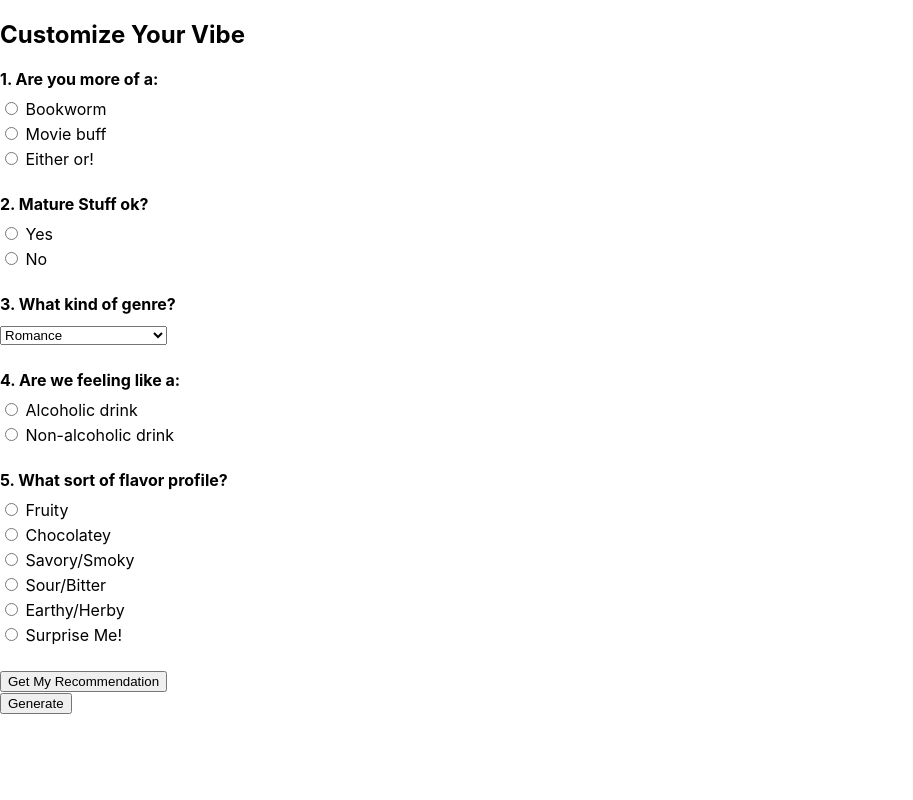
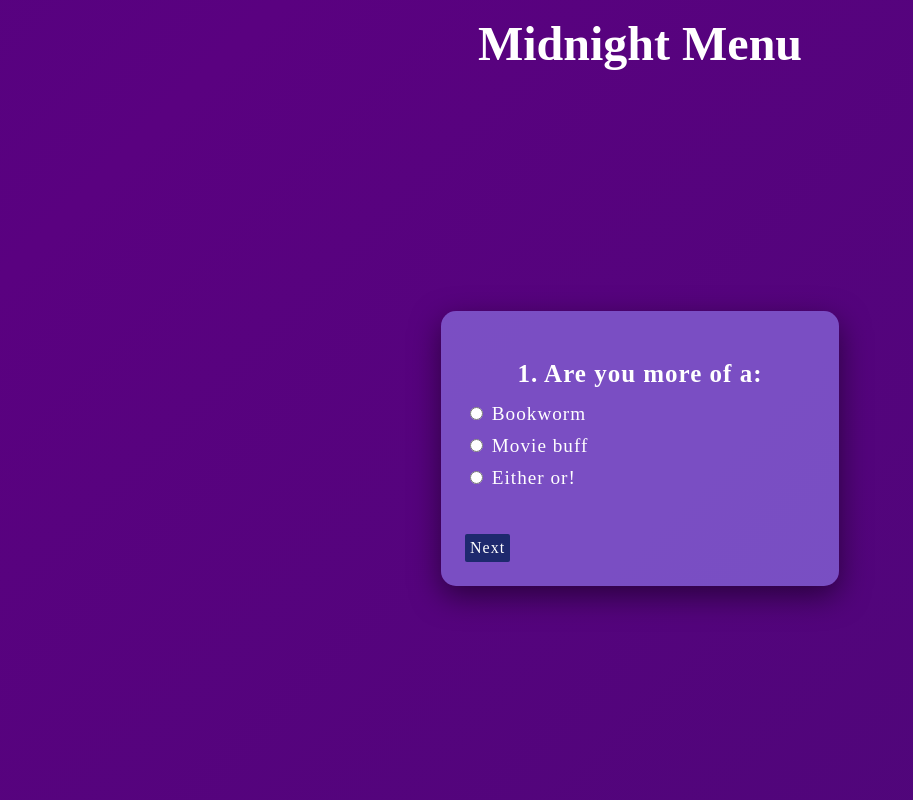
Before and after one commit to mstout7/web-app-final-project-26, a React (Create React App) app: page / in a window 1280 px wide. Shown: the top 800 px of the page, without its empty margins (0-913 px from the left). Built offline with nearby package versions, Linux system fonts and the light colour scheme.

Commit message:
Final Upload (for me, anyway)

```diff
--- a/src/App.css
+++ b/src/App.css
@@ -1,3 +1,24 @@
+body{
+  background: linear-gradient(-45deg, #211c5f, #5a0180, #081777);
+    background-size: 400% 400%;
+    animation: gradient 15s ease infinite;
+    color: white;
+    margin: 1dvh;
+  }
+
+
+@keyframes gradient {
+  0% {
+    background-position: 0% 50%;
+  }
+  50% {
+    background-position: 100% 50%;
+  }
+  100% {
+    background-position: 0% 50%;
+  }
+}
+
 /* The shaking animation */
 @keyframes shake {
   0% { transform: rotate(0deg); }
@@ -6,6 +27,14 @@
   75% { transform: rotate(10deg); }
   100% { transform: rotate(0deg); }
 }
+
+h1{
+  font-family: "Righteous", "sans-serif";
+  font-size: 3rem;
+  text-align: center;
+  margin: 2dvh 0;
+}
+
 
 .shaking-cocktail {
   font-size: 3rem; /* Make it big */
@@ -64,13 +93,6 @@
   border-bottom: 1px solid rgba(255,255,255,0.1);
 }
 
-.card {
-  flex: 1; /* Makes both cards equal width */
-  padding: 20px;
-  border-radius: 15px;
-  box-shadow: 0 10px 30px rgba(0,0,0,0.5);
-}
-
 .poster, .drink-img {
   width: 100%;
   max-width: 300px;
@@ -79,28 +101,70 @@
   object-fit: cover;
 }
 
+/* Mackenzee's CSS for quiz */
+#q1, #q2, #q3, #q4, #q5{
+  scroll-padding-top: 20dvh;
+}
+
+.question-block {
+  flex: 1;
+  /* Makes both cards equal width */
+  background: rgba(139, 112, 227, 0.694);
+  border-radius: 15px;
+  padding: 1.5rem;
+  width: 350px;
+  box-shadow: 0 10px 30px rgba(0,0,0,0.5);
+  transition: transform 0.3s ease;
+  margin: 30dvh auto;
+  border-radius: 15px;
+  color: white;
+  text-align: center;
+  font-family: "Comfortaa", "sans-serif";
+  letter-spacing: 1px;
+}
+
+.question-block p {
+  font-family: "Comfortaa", "sans-serif";
+  font-weight: 700;
+  margin-bottom: 10px;
+  font-size: 25px;
+}
+
+.question-block label {
+  display: block;
+  text-align: left;
+  padding: 5px 0;
+  cursor: pointer;
+  font-size: 1.2rem;
+}
+
+.next {
+  display: flex;
+  justify-content: space-between;
+}
+
+.next a{
+  color: white;
+  text-decoration: none;
+  padding: 5px;
+  background-color: #1e296e;
+  border-radius: 2px;
+  margin-top: 5dvh;
+}
+
+.next a:hover{
+  color: white;
+  font-weight: 700;
+  box-shadow: 0 10px 30px rgba(0, 0, 0, 0.2);
+  text-decoration: none;
+}
+
 /* Mobile responsive: stack them on small screens */
 @media (max-width: 768px) {
   .flex-container {
     flex-direction: column;
     align-items: center;
   }
-}
-
-.question-block {
-  margin-bottom: 25px;
-  text-align: left;
-}
-
-.question-block p {
-  font-weight: bold;
-  margin-bottom: 10px;
-}
-
-.question-block label {
-  display: block; /* Puts each option on a new line */
-  margin-bottom: 5px;
-  cursor: pointer;
 }
 
 .poster {
@@ -118,12 +182,18 @@
   margin-top: 20px;
 }
 
-.card {
-  border-radius: 15px;
-  padding: 1.5rem;
-  width: 350px;
-  box-shadow: 0 10px 30px rgba(0,0,0,0.5);
-  transition: transform 0.3s ease;
+.card{
+  background-color: #060e3e;
+  margin: 5dvw;
+  padding: 2dvw;
+  border-radius: 10px;
+}
+
+.info-link{
+  color: mediumpurple;
+}
+.info-link:hover{
+  color: lavender;
 }
 
 .poster {
@@ -147,9 +217,20 @@
   font-size: 0.9rem;
   line-height: 1.4;
 }
-
+.submit-btn {
+  position: relative;
+  top: -20dvh;
+  margin: 30px 6dvw;
+  padding: 15px 40px;
+  background: transparent;
+  border: 2px solid #ff4757;
+  color: #ff4757;
+  cursor: pointer;
+  border-radius: 50px;
+  font-weight: bold;
+}
 .reset-btn {
-  margin-top: 30px;
+  margin: 30px 6dvw;
   padding: 15px 40px;
   background: transparent;
   border: 2px solid #ff4757;
@@ -159,7 +240,7 @@
   font-weight: bold;
 }
 
-.reset-btn:hover {
+.reset-btn:hover, .submit-btn:hover {
   background: #ff4757;
   color: white;
 }
@@ -182,5 +263,12 @@
   font-weight: bold;
 }
 .tmdb-logo{
-  max-width: 50px;
+  max-width: 100px;
 }
+
+.attribution-item {
+  min-width: 50dvw;
+  display: flex;
+  justify-content: space-between;
+  margin: 0 10dvw;
+}
--- a/src/components/Quiz.js
+++ b/src/components/Quiz.js
@@ -30,11 +30,11 @@ const Quiz = ({ onComplete, loading }) => {
 
   return (
     <div className="container">
+      <h1>Midnight Menu</h1>
       <form className="quiz-container" onSubmit={handleSubmit}>
-      <h2>Customize Your Vibe</h2>
 
       {/* Question 1: Media Type */}
-      <div className="question-block">
+      <div className="question-block" id="q1">
         <p>1. Are you more of a:</p>
         <label>
           <input type="radio" name="mediaType" value="book" onChange={handleChange} /> Bookworm
@@ -45,10 +45,13 @@ const Quiz = ({ onComplete, loading }) => {
         <label>
           <input type="radio" name="mediaType" value="either" onChange={handleChange} /> Either or!
         </label>
+        <div className='next' >
+          <a href="#q2">Next</a>
+        </div>
       </div>
 
       {/* Question 2: Mature Content */}
-      <div className="question-block">
+      <div className="question-block" id="q2">
         <p>2. Mature Stuff ok?</p>
         <label>
           <input type="radio" name="isMature" value="true" onChange={handleChange} /> Yes
@@ -56,12 +59,16 @@ const Quiz = ({ onComplete, loading }) => {
         <label>
           <input type="radio" name="isMature" value="false" onChange={handleChange} /> No
         </label>
+        <div className='next' >
+          <a href="#q1">Back</a>
+          <a href="#q3">Next</a>
+        </div>
       </div>
 
       {/* Question 3: Genre */}
-      <div className="question-block">
+      <div className="question-block" id="q3">
         <p>3. What kind of genre?</p>
-        <select name="genreKey" onChange={handleChange} value={answers.genreKey}>
+        <select className="dropdown" name="genreKey" onChange={handleChange} value={answers.genreKey}>
           <option value="murder_mystery">Murder mystery</option>
           <option value="action_adventure">Action/Adventure</option>
           <option value="romance">Romance</option>
@@ -69,10 +76,14 @@ const Quiz = ({ onComplete, loading }) => {
           <option value="fantasy_sci_fi">Fantasy/Sci-fi</option>
           <option value="surprise">Surprise Me!</option>
         </select>
+        <div className='next' >
+          <a href="#q2">Back</a>
+          <a href="#q4">Next</a>
+        </div>
       </div>
 
       {/* Question 4: Alcohol */}
-      <div className="question-block">
+      <div className="question-block" id="q4">
         <p>4. Are we feeling like a:</p>
         <label>
           <input type="radio" name="isAlcoholic" value="true" onChange={handleChange} /> Alcoholic drink
@@ -80,10 +91,14 @@ const Quiz = ({ onComplete, loading }) => {
         <label>
           <input type="radio" name="isAlcoholic" value="false" onChange={handleChange} /> Non-alcoholic drink
         </label>
+        <div className='next' >
+          <a href="#q3">Back</a>
+          <a href="#q5">Next</a>
+        </div>
       </div>
 
       {/* Question 5: Flavor */}
-      <div className="question-block">
+      <div className="question-block" id="q5">
         <p>5. What sort of flavor profile?</p>
         <label>
           <input type="radio" name="flavor" value="sweet_fruity" onChange={handleChange} /> Fruity
@@ -103,11 +118,14 @@ const Quiz = ({ onComplete, loading }) => {
         <label>
           <input type="radio" name="flavor" value="surprise" onChange={handleChange} /> Surprise Me!
         </label>
+        <div className='next' >
+          <a href="#q4">Back</a>
+        </div>
       </div>
 
-      <button type="submit" disabled={loading} className="submit-btn">
+      {/* <button type="submit" disabled={loading} className="submit-btn">
         {loading ? "Mixing..." : "Get My Recommendation"}
-      </button>
+      </button> */}
     </form>
 
       <button
@@ -115,7 +133,7 @@ const Quiz = ({ onComplete, loading }) => {
         disabled={loading} // Prevent double clicks
         className="submit-btn"
       >
-        {loading ? <BiDrink className="spinning-icon" /> : "Generate"}
+        {loading ? <BiDrink className="spinning-icon" /> : "Generate My Night-In"}
       </button>
     </div>
   );
--- a/src/components/ResultCard.js
+++ b/src/components/ResultCard.js
@@ -16,6 +16,7 @@ const ResultCard = ({ data, onReset }) => {
 
   return (
     <div className="results-wrapper">
+      <h1>Midnight Menu</h1>
       <div className="results-container">
 
         {/* LEFT SIDE: THE MEDIA (Book or Movie) */}
@@ -87,15 +88,14 @@ const ResultCard = ({ data, onReset }) => {
             alt="Data provided by The New York Times"
             className="nyt-logo"
           />
-        </div>
-        <div className="attribution-item">
           <img
             src="https://www.themoviedb.org/assets/2/v4/logos/v2/blue_short-8e7b30f73a4020692ccca9c88bafe5dcb6f8a62a4c6bc55cd9ba82bb2cd95f6c.svg"
             alt="Powered by TMDB"
             className="tmdb-logo"
           />
-          <p>This product uses the TMDB and NYT APIs but is not endorsed or certified by either.</p>
         </div>
+        <p>This product uses the TMDB and NYT APIs but is not endorsed or certified by either.</p>
+
       </footer>
     </div>
 
```
